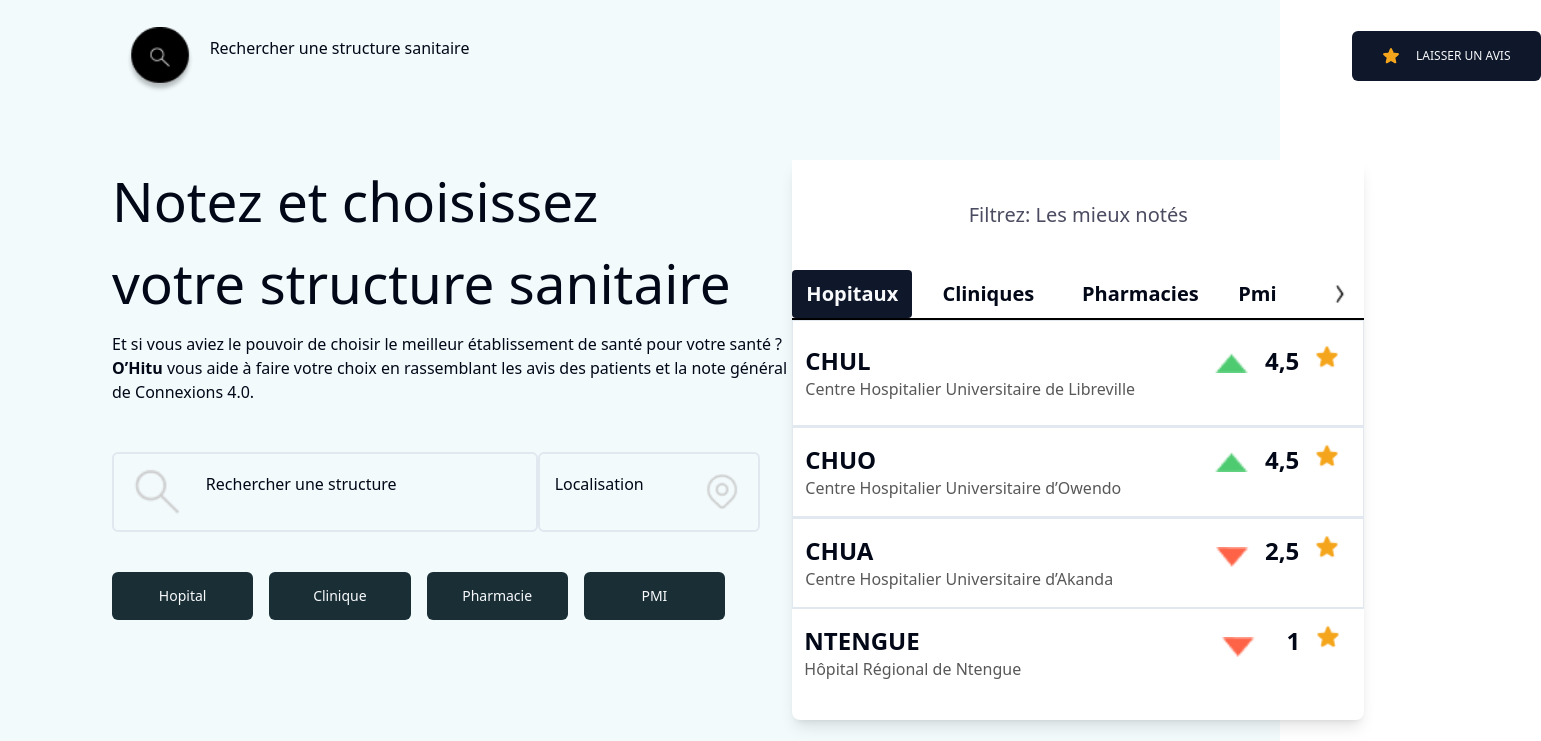
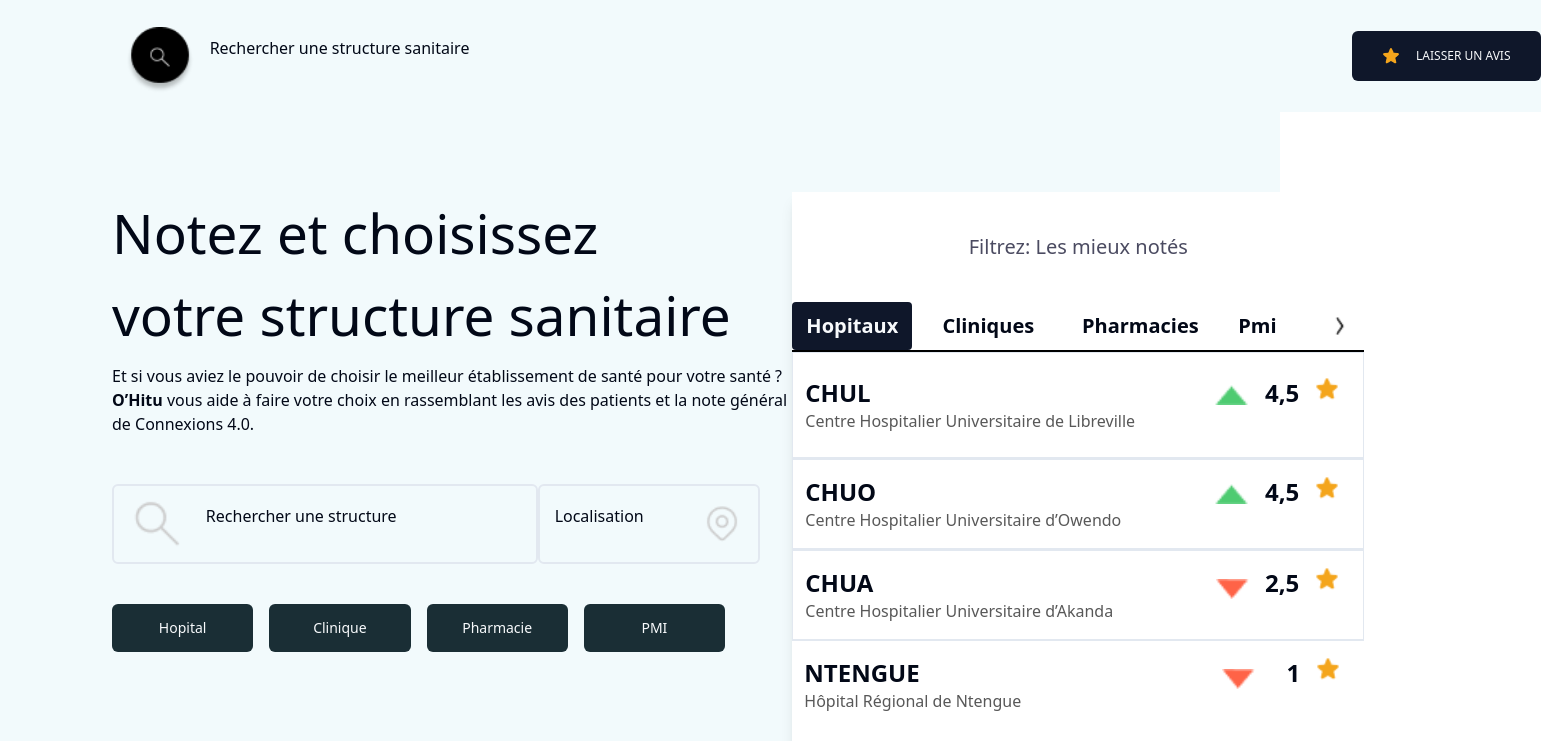
Before and after one commit to JojoELITE/O-Hitu-vite-project, a React (Vite) app: page / in a window 1280 px wide. Shown: the top 741 px of the page, 1541 px wide, since content can reach past the window. Built offline with nearby package versions, Linux system fonts and the light colour scheme.

Commit message:
fin de la version mobile , debut desktop

```diff
--- a/src/pages/Home.jsx
+++ b/src/pages/Home.jsx
@@ -8,7 +8,7 @@ function Home() {
     <div className="">
 
 
-        <nav className="flex items-center gap-4 lg:gap-0 py-4 lg:py-4 px-8 lg:px-28  bg-[#F2FAFC]">
+        <nav className="flex items-center fixed gap-4 lg:gap-0 py-4 lg:py-4 px-8 lg:px-28  bg-[#F2FAFC]">
 
             <div className="items-center ">
 
@@ -54,7 +54,7 @@ function Home() {
 
 
 
-        <div className="py-12 px-28 flex justify-between bg-[#F2FAFC]">
+        <div className="py-0 lg:py-48 px-8 lg:px-28 flex justify-between bg-[#F2FAFC]">
 
             <div>
 
```
